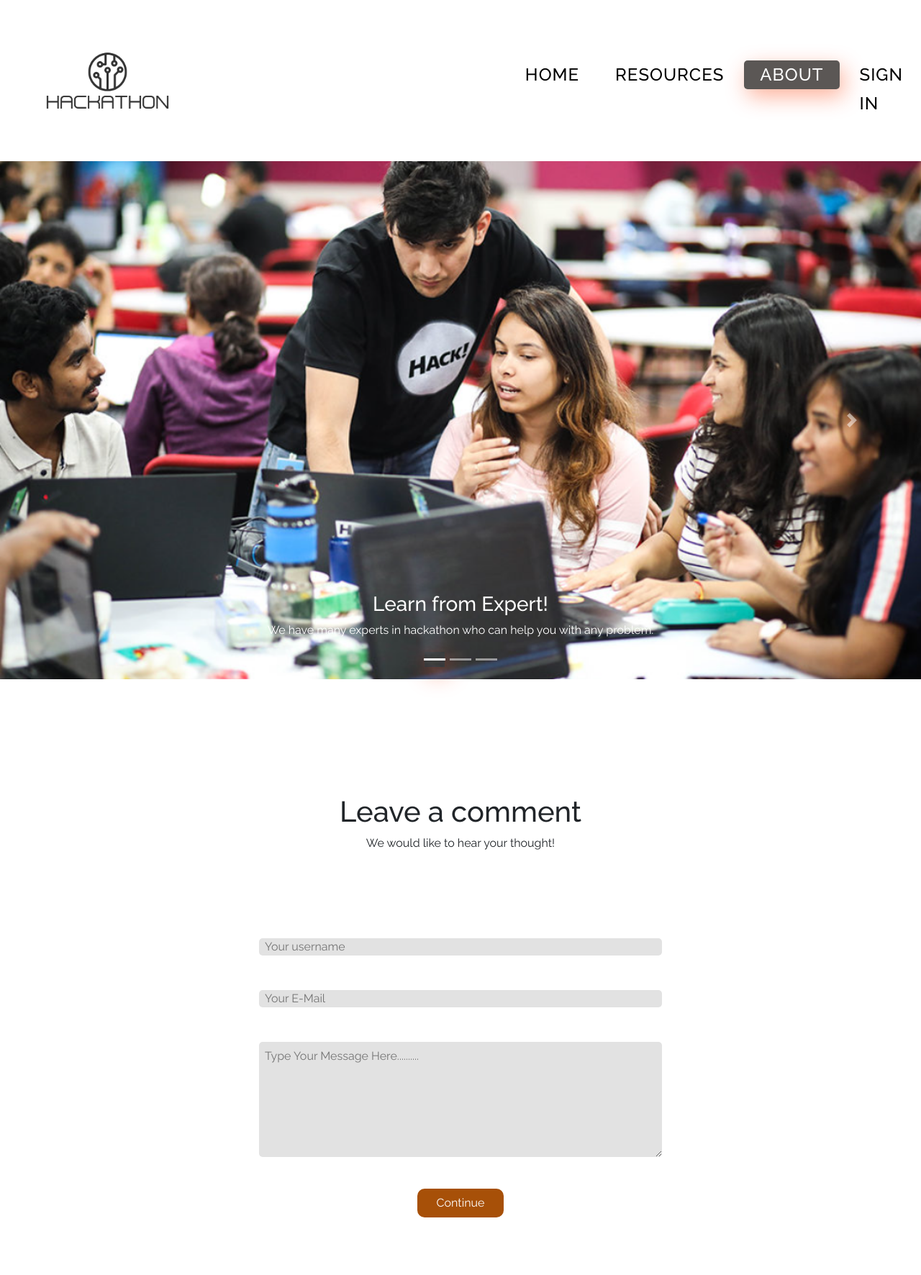
After one commit to Adibah015/CSB_Hackathon24, a PHP site: page /about.php in a window 1280 px wide. The commit adds this page. Shown: the whole page at 72% size. Run offline with PHP 8.4, Linux system fonts and the light colour scheme.

Commit message:
added the initial about, blog profile, qna and image folder

```diff
--- /dev/null
+++ b/about.php
@@ -0,0 +1,86 @@
+<!DOCTYPE html>
+<html lang="en">
+<head>
+    <meta charset="UTF-8">
+    <meta name="viewport" content="width=device-width, initial-scale=1.0">
+    <link rel="stylesheet" href="https://cdn.jsdelivr.net/npm/bootstrap@4.6.2/dist/css/bootstrap.min.css">
+  <script src="https://cdn.jsdelivr.net/npm/jquery@3.7.1/dist/jquery.slim.min.js"></script>
+  <script src="https://cdn.jsdelivr.net/npm/popper.js@1.16.1/dist/umd/popper.min.js"></script>
+  <script src="https://cdn.jsdelivr.net/npm/bootstrap@4.6.2/dist/js/bootstrap.bundle.min.js"></script>
+    <title>Learn Hackathon</title>
+    <link rel="stylesheet" href="css/style_am.css"/>
+</head>
+<body>
+    <header class="classname">
+        <nav>
+            <a href="#" class="logo">
+                <img src="image/logo1.png" height="35%" width="45%">
+            </a>
+
+            <ul class="menu">
+                <li><a href="index1.php">Home</a></li>
+                <li><a href="#">Resources</a></li>
+                <li><a href="about.php" class="active">About</a></li>
+                <li><a href="#">Sign in</a></li>
+            </ul>
+        </nav>
+
+    </header>
+
+
+
+    <div id="demo" class="carousel slide" data-ride="carousel">
+  <ul class="carousel-indicators">
+    <li data-target="#demo" data-slide-to="0" class="active"></li>
+    <li data-target="#demo" data-slide-to="1"></li>
+    <li data-target="#demo" data-slide-to="2"></li>
+  </ul>
+  <div class="carousel-inner">
+    <div class="carousel-item active">
+      <img src="image/crsl1.png" alt="Los Angeles" width="789" height="442">
+      <div class="carousel-caption">
+        <h3>Learn from Expert!</h3>
+        <p>We have many experts in hackathon who can help you with any problem.</p>
+      </div>
+    </div>
+    <div class="carousel-item">
+      <img src="image/crsl2.png" alt="Chicago" width="789" height="442">
+      <div class="carousel-caption">
+        <h3>Easy Problemset.</h3>
+        <p>There are small problems on different topics for the begginers.</p>
+      </div>
+    </div>
+    <div class="carousel-item">
+      <img src="image/crsl3.png" alt="New York" width="789" height="442">
+      <div class="carousel-caption">
+        <h3>Participate!</h3>
+        <p>We arrange begginer friendly and regular Hackathons. Participate, Learn and Win!</p>
+      </div>
+    </div>
+  </div>
+  <a class="carousel-control-prev" href="#demo" data-slide="prev">
+    <span class="carousel-control-prev-icon"></span>
+  </a>
+  <a class="carousel-control-next" href="#demo" data-slide="next">
+    <span class="carousel-control-next-icon"></span>
+  </a>
+</div>
+
+
+
+
+
+    <footer class="contact">
+        <div class="contact-heading">
+            <h1>Leave a comment</h1>
+            <p>We would like to hear your thought!</p>
+        </div>
+        <form action="usercomment.php" method="post">
+            <input type="text" name="user" placeholder="Your username"/>
+            <input type="email" name="email" placeholder="Your E-Mail"/>
+            <textarea name="message" placeholder="Type Your Message Here.........."></textarea>
+            <button class="main-btn contact-btn" type="submit">Continue</button>
+        </form>
+    </footer>
+</body>
+</html>
--- /dev/null
+++ b/css/style_am.css
@@ -0,0 +1,264 @@
+@import url('https://fonts.googleapis.com/css2?family=Raleway:wght@300;400;500;600;700&display=swap');
+
+body{
+    margin: 0;
+    padding: 0;
+    box-sizing: border-box;
+    font-family: 'Raleway', sans-serif;
+    background-color: #ffffff;
+}
+
+
+a{
+    text-decoration: none;
+}
+ul{
+    list-style: none;
+}
+input,button,textarea{
+    border: none;
+    outline: none;
+}
+
+nav{
+    display: flex;
+    justify-content: space-around;
+    align-items: center;
+    left: 0;
+    top: 0;
+    width: 100%;
+    z-index: 1;
+}
+nav ul{
+    display: flex;
+}
+nav ul li a{
+    height: 40px;
+    line-height: 40px;
+    margin: 3px;
+    padding: 0 22px;
+    display: flex;
+    font-size: 1.5rem;
+    text-transform: uppercase;
+    font-weight: 500;
+    letter-spacing: 1px;
+    border-radius: 5px;
+    transition: 0.6s ease-in-out;
+    color: #000000;
+}
+
+nav ul li a:hover{
+    background-color: #5b5755;
+    color: #fff;
+    box-shadow: 5px 10px 30px rgba(252, 59, 0, 0.397);
+}
+
+
+.active{
+    background-color: #5b5755;
+    color: #fff;
+    box-shadow: 5px 10px 30px rgba(252, 59, 0, 0.397);
+}
+
+
+.main{
+    width: 100%;
+    height: 750px;
+    position: relative;
+    background-repeat: no-repeat;
+    background-size: cover;
+    background-image: url(../images/bg.jpg);
+}
+
+
+.main-heading{
+    width: 40vw;
+    position: absolute;
+    left: 16%;
+    top: 47%;
+
+}
+
+.main-heading h1{
+    font-size: 45px;
+    margin: 0px;
+    letter-spacing: 2px;
+    color: #fff;
+}
+
+
+.main-heading p{
+    color: #bdbdbd;
+}
+
+
+
+.main-btn{
+    width: 120px;
+    height: 40px;
+    display: flex;
+    justify-content: center;
+    align-items: center;
+    background-color: #a75008;
+    border-radius: 10px;
+    color: #fff;
+    transition: 0.6s ease-in-out;
+}
+
+
+.main-btn:hover{
+    box-shadow: 5px 10px 30px rgba(252, 59, 0, 0.397);
+}
+
+.features{
+    width: 100%;
+    height: 100vh;
+    box-sizing: border-box;
+    display: flex;
+    justify-content: center;
+    align-items: center;
+    flex-direction: column;
+    margin-top: -100px;
+}
+
+.feature-container{
+    display: flex;
+    justify-content: center;
+    align-items: center;
+}
+
+.feature-box{
+    background-color: #fff;
+    width: 45vh;
+    height: 65vh;
+    margin: 20px;
+    border-radius: 10px;
+    overflow: hidden;
+    position: relative;
+    box-shadow:  5px 10px 30px rgba(84, 81, 81, 0.13);
+}
+
+.f-img{
+    width: 100%;
+    height: 65%;
+}
+
+
+.f-img img{
+    width: 100%;
+    height: 100%;
+}
+.f-text{
+    width: 100%;
+    height: 30%;
+    display: flex;
+    padding: auto;
+    justify-content: center;
+    align-items: center;
+    flex-direction: column;
+}
+
+.f-text h4{
+    margin-top: -12px;
+
+}
+
+.about{
+    width: 100%;
+    height: 110vh;
+    box-sizing: border-box;
+    display: flex;
+    align-items: center;
+    justify-content: space-between;
+    padding: 50px 5% 0px 5%;
+    position: relative;
+}
+
+
+.about-img{
+    width: 70%;
+}
+
+.about-img img{
+    width: 100%;
+}
+
+
+.about-text{
+    width: 45%;
+    color:#000;
+    text-align: right;
+}
+
+
+.about-text h2{
+    font-size: 2.5rem;
+    font-weight: 600;
+    text-transform: uppercase;
+    letter-spacing: 2px;
+}
+
+
+.about-text p{
+    font-size: 1.5rem;
+    color: #4b4b4b;
+}
+
+
+.about-text button{
+    float: right;
+}
+
+.contact{
+    width: 100%;
+    display: flex;
+    justify-content: center;
+    flex-direction: column;
+    align-items: center;
+    padding:10vh 0px;
+}
+
+.contact-heading{
+    text-align: center;
+    margin: 10vh 0px;
+    margin-bottom: 10vh;
+}
+
+
+.contact-heading h1{
+    font-size: 2.5rem;
+}
+
+.contact form{
+    width: 70vh;
+    display: flex;
+    align-items: center;
+    justify-content: center;
+    flex-direction: column;
+}
+
+.contact form input,.contact form textarea{
+    width: 100%;
+    height: 3vh;
+    margin: 3vh 0px;
+    padding: 1vh;
+    background-color: #e2e2e2;
+    color: #1e1e1e;
+    border-radius: 5px;
+}
+
+.contact form textarea{
+    height: 20vh;
+}
+
+.contact-btn{
+    margin-top: 2ch;
+}
+
+
+
+
+.carousel-inner img {
+    width: 100%;
+    height: 90vh;
+  }
--- a/index.php
+++ b/index.php
@@ -16,7 +16,7 @@
             <ul class="menu">
                 <li><a href="#" class="active">Home</a></li>
                 <li><a href="resources.php">Resources</a></li>
-                <li><a href="#">About</a></li>
+                <li><a href="about.php">About</a></li>
                 <li><a href="signin.php">Sign in</a></li>
             </ul>
         </nav>
```
Also changed, not shown: blog.php (added, +43 -0 lines), profile.php (added, +43 -0 lines), qna copy.php (added, +43 -0 lines), qna.php (added, +43 -0 lines), image/Hackathon.jpg (added), image/appdev.png (added), image/bg.jpg (added), image/blockchain.png (added), image/crsl1.png (added), image/crsl2.png (added), image/crsl3.png (added), image/logo1.png (added), image/webdev.png (added).
